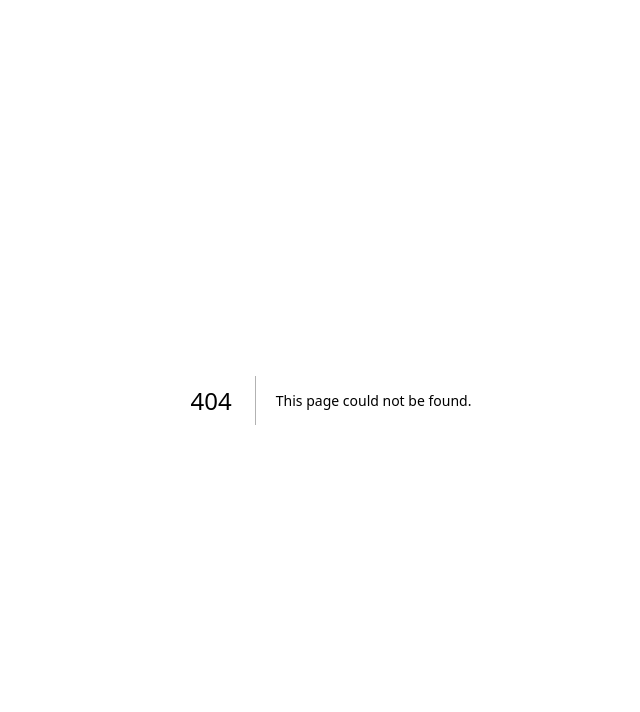
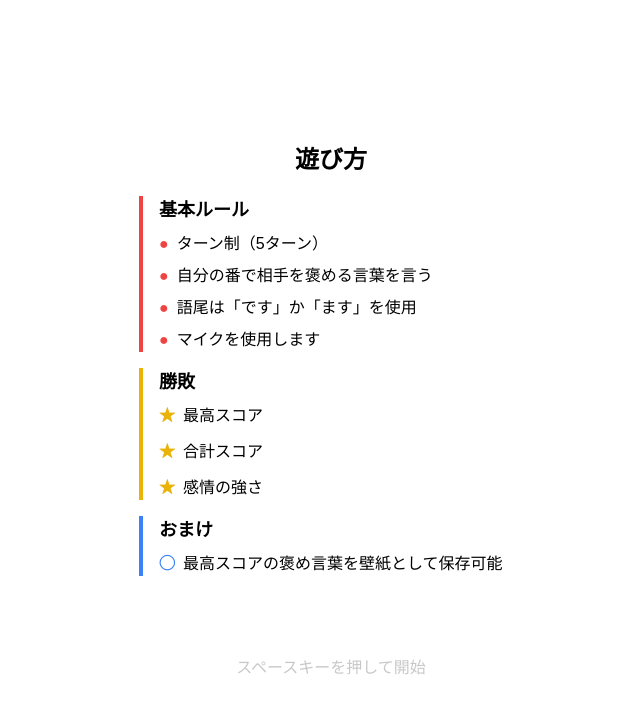
Before and after one commit to hirochan9854/praise-wap, a Next.js app: page /rule in a window 1280 px wide. Before the commit this address had no page. Shown: the top 712 px of the page, without its empty margins (309-949 px from the left). Built offline with nearby package versions, Linux system fonts and the light colour scheme; a web font is replaced by a local one.

Commit message:
ルール画面の作成

```diff
--- a/src/app/page.tsx
+++ b/src/app/page.tsx
@@ -17,7 +17,7 @@ export default function Home() {
   useEffect(() => {
     const handleKeyDown = (e: KeyboardEvent) => {
       if (e.key === ' ') {
-        router.push('/game');
+        router.push('/rule');
       }
     };
 
--- /dev/null
+++ b/src/app/rule/page.tsx
@@ -0,0 +1,81 @@
+'use client';
+
+import { useRouter } from 'next/navigation';
+import React, { useEffect } from 'react';
+
+export default function GameRules() {
+  const router = useRouter();
+
+  useEffect(() => {
+    const handleKeyDown = (e: KeyboardEvent) => {
+      if (e.key === ' ') {
+        router.push('/game');
+      }
+    };
+
+    window.addEventListener('keydown', handleKeyDown);
+    return () => {
+      window.removeEventListener('keydown', handleKeyDown);
+    };
+    // eslint-disable-next-line react-hooks/exhaustive-deps
+  }, []);
+  return (
+    <div className="mx-auto max-w-2xl p-36">
+      <div>
+        <div className="mb-5 text-center text-2xl font-bold">遊び方</div>
+      </div>
+      <div className="space-y-6">
+        <div className="space-y-4">
+          <div className="border-l-4 border-red-500 pl-4">
+            <h2 className="mb-2 text-lg font-semibold">基本ルール</h2>
+            <ul className="space-y-2">
+              <li className="flex items-center gap-2">
+                <span className="text-red-500">●</span>
+                ターン制（5ターン）
+              </li>
+              <li className="flex items-center gap-2">
+                <span className="text-red-500">●</span>
+                自分の番で相手を褒める言葉を言う
+              </li>
+              <li className="flex items-center gap-2">
+                <span className="text-red-500">●</span>
+                語尾は「です」か「ます」を使用
+              </li>
+              <li className="flex items-center gap-2">
+                <span className="text-red-500">●</span>
+                マイクを使用します
+              </li>
+            </ul>
+          </div>
+
+          <div className="border-l-4 border-yellow-500 pl-4">
+            <h2 className="mb-2 text-lg font-semibold">勝敗</h2>
+            <div className="grid grid-cols-1 gap-3">
+              <div className="flex items-center gap-2">
+                <span className="font-bold text-yellow-500">★</span>
+                <span>最高スコア</span>
+              </div>
+              <div className="flex items-center gap-2">
+                <span className="font-bold text-yellow-500">★</span>
+                <span>合計スコア</span>
+              </div>
+              <div className="flex items-center gap-2">
+                <span className="font-bold text-yellow-500">★</span>
+                <span>感情の強さ</span>
+              </div>
+            </div>
+          </div>
+
+          <div className="border-l-4 border-blue-500 pl-4">
+            <h2 className="mb-2 text-lg font-semibold">おまけ</h2>
+            <div className="flex items-center gap-2">
+              <span className="font-bold text-blue-500">◯</span>
+              <span>最高スコアの褒め言葉を壁紙として保存可能</span>
+            </div>
+          </div>
+        </div>
+      </div>
+      <p className="mt-20 animate-fade-out text-center">スペースキーを押して開始</p>
+    </div>
+  );
+}
--- a/tailwind.config.ts
+++ b/tailwind.config.ts
@@ -42,8 +42,8 @@ const config: Config = {
         'scale-in-bottom': 'scale-in-bottom 0.3s cubic-bezier(0.250, 0.460, 0.450, 0.940) forwards',
         'swirl-in-bck': 'swirl-in-bck 0.6s ease   both',
         'slide-in-bck-right': 'slide-in-bck-right 1.2s cubic-bezier(0.250, 0.460, 0.450, 0.940)   both',
-        'slide-in-elliptic-right-fwd':
-          'slide-in-elliptic-right-fwd 0.5s cubic-bezier(0.250, 0.460, 0.450, 0.940)   both',
+        'slide-in-elliptic-right-fwd': 'slide-in-elliptic-right-fwd 0.5s cubic-bezier(0.250, 0.460, 0.450, 0.940) both',
+        'fade-out': 'fade-out 1s ease  infinite ',
       },
       keyframes: {
         'scale-in-bottom': {
@@ -90,6 +90,14 @@ const config: Config = {
             opacity: '1',
           },
         },
+        'fade-out': {
+          '0%': {
+            opacity: '1',
+          },
+          to: {
+            opacity: '0',
+          },
+        },
       },
       transitionProperty: {
         opacity: 'opacity',
```
